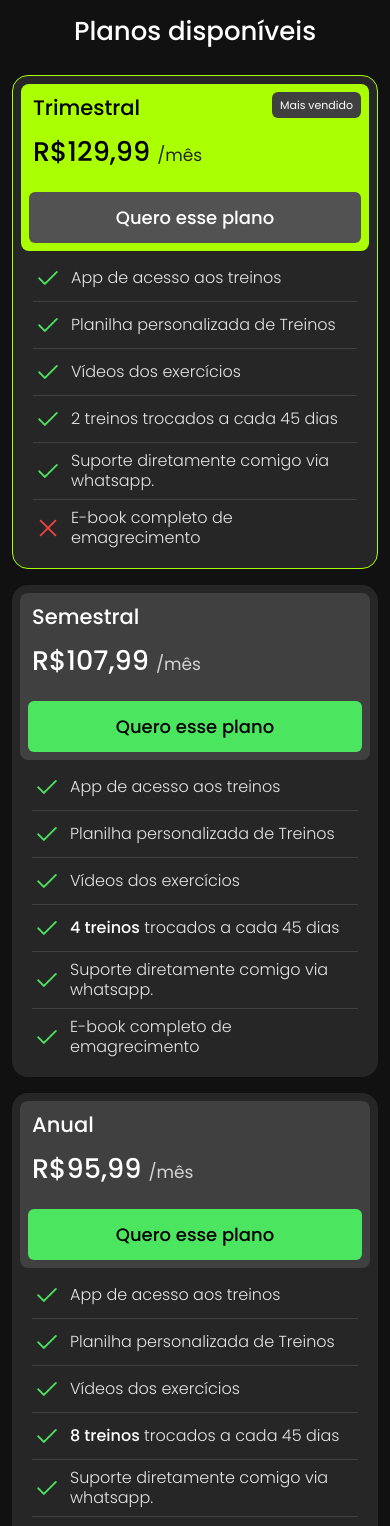
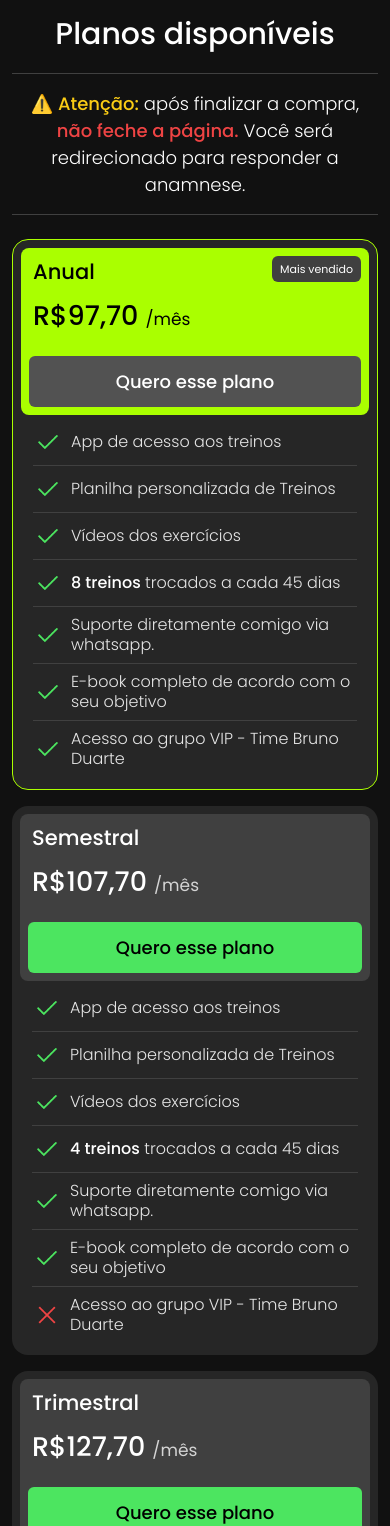
Before and after one commit to arthursingularity/brunoduartelp, a React (Create React App) app: page / in a window 390 px wide. Shown: the part 4860-6386 px from the top of the page. Built offline with nearby package versions, Linux system fonts and the light colour scheme.

Commit message:
code updated!

```diff
--- a/src/Home/index.js
+++ b/src/Home/index.js
@@ -383,18 +383,135 @@ function Home() {
                         </div>
                     </div>
 
-                    <div>
-                        <p className='text-[26px] font-medium text-center'>Planos disponíveis</p>
+                    <div className="text-center relative">
+                        <p className='text-[30px] font-medium text-center pb-4'>Planos disponíveis</p>
+                        <hr className='border-1 border-neutral-700' />
+                        <p className="text-[18px] font-light mt-4 mb-4">
+                            <span className="text-yellow-400 font-medium">⚠️ Atenção:</span> após finalizar a compra, <span className="font-medium text-red-500">não feche a página.</span> Você será redirecionado para responder a anamnese.
+                        </p>
+                        <hr className='border-1 border-neutral-700' />
                         <div className='space-y-4 mt-6 lg:flex lg:space-x-4 lg:justify-center lg:space-y-0'>
                             <div className='border p-2 border-bgreen bg-neutral-800 rounded-[16px] text-center overflow-hidden lg:w-[370px] max-w-[470px] mx-auto lg:mx-0'>
-                                <div className='bg-bgreen rounded-[8px] p-2 space-y-2'>
-                                    <div className='flex justify-between text-black'>
-                                        <p className='text-[21px] font-medium pl-1'>Trimestral</p>
+                                <div className='bg-bgreen rounded-[8px] p-2 space-y-2 text-black'>
+                                    <div className='flex justify-between'>
+                                        <p className='text-[21px] font-medium pl-1'>Anual</p>
                                         <p className='bg-neutral-700 text-white rounded-[6px] font-regular flex justify-center items-center h-[26px] px-2 text-[11px]'>Mais vendido</p>
                                     </div>
-                                    <p className='font-medium text-[27px] text-black text-left ml-1'>R$129,99 <span className='text-[17px] text-neutral-800 font-regular'>/mês</span></p>
+                                    <p className='font-medium text-[27px] text-left ml-1'>R$97,70 <span className='text-[17px] font-regular'>/mês</span></p>
+                                    <div className='text-center pt-3 text-white'>
+                                        <a
+                                            href="https://buy.stripe.com/aFa00ifnF7dzda6bMEfQI0E"
+                                            target="_blank"
+                                            rel="noopener noreferrer"
+                                        >
+                                            <button className='buttonHover font-medium bg-neutral-600 p-3 w-full rounded-[6px] text-[18px]'>Quero esse plano</button>
+                                        </a>
+                                    </div>
+                                </div>
+                                <div className='space-y-2 p-3 text-neutral-200 text-left'>
+                                    <div className='flex items-center space-x-2'>
+                                        <img className="w-[30px]" src="./imagens/check.png" />
+                                        <p className='leading-[20px]'>App de acesso aos treinos</p>
+                                    </div>
+                                    <hr className='border-1 border-neutral-700' />
+                                    <div className='flex items-center space-x-2'>
+                                        <img className="w-[30px]" src="./imagens/check.png" />
+                                        <p className='leading-[20px]'>Planilha personalizada de Treinos</p>
+                                    </div>
+                                    <hr className='border-1 border-neutral-700' />
+                                    <div className='flex items-center space-x-2'>
+                                        <img className="w-[30px]" src="./imagens/check.png" />
+                                        <p className='leading-[20px]'>Vídeos dos exercícios</p>
+                                    </div>
+                                    <hr className='border-1 border-neutral-700' />
+                                    <div className='flex items-center space-x-2'>
+                                        <img className="w-[30px]" src="./imagens/check.png" />
+                                        <p className='leading-[20px]'><span className="font-medium text-white">8 treinos</span> trocados a cada 45 dias</p>
+                                    </div>
+                                    <hr className='border-1 border-neutral-700' />
+                                    <div className='flex items-center space-x-2'>
+                                        <img className="w-[30px]" src="./imagens/check.png" />
+                                        <p className='leading-[20px]'>Suporte diretamente comigo via whatsapp.</p>
+                                    </div>
+                                    <hr className='border-1 border-neutral-700' />
+                                    <div className='flex items-center space-x-2'>
+                                        <img className="w-[30px]" src="./imagens/check.png" />
+                                        <p className='leading-[20px]'>E-book completo de acordo com o seu objetivo</p>
+                                    </div>
+                                    <hr className='border-1 border-neutral-700' />
+                                    <div className='flex items-center space-x-2'>
+                                        <img className="w-[30px]" src="./imagens/check.png" />
+                                        <p className='leading-[20px]'>Acesso ao grupo VIP - Time Bruno Duarte</p>
+                                    </div>
+                                </div>
+                            </div>
+                            <div className='p-2 bg-neutral-800 rounded-[16px] text-center overflow-hidden lg:w-[370px] max-w-[470px] mx-auto lg:mx-0'>
+                                <div className='bg-neutral-700 rounded-[8px] p-2 space-y-2'>
+                                    <div className='flex justify-between'>
+                                        <p className='text-[21px] font-medium pl-1'>Semestral</p>
+                                    </div>
+                                    <p className='font-medium text-[27px] text-left ml-1'>R$107,70 <span className='text-[17px] font-regular text-neutral-300'>/mês</span></p>
                                     <div className='text-center pt-3'>
-                                        <button className='buttonHover font-medium bg-neutral-600 p-3 w-full rounded-[6px] text-[18px]'>Quero esse plano</button>
+                                        <a
+                                            href="https://buy.stripe.com/eVqbJ08Zh55r4DA180fQI0F"
+                                            target="_blank"
+                                            rel="noopener noreferrer"
+                                        >
+                                            <button className='buttonHover font-medium bg-verde text-black p-3 w-full rounded-[6px] text-[18px]'>Quero esse plano</button>
+                                        </a>
+                                    </div>
+                                </div>
+                                <div className='space-y-2 p-3 text-neutral-200 text-left'>
+                                    <div className='flex items-center space-x-2'>
+                                        <img className="w-[30px]" src="./imagens/check.png" />
+                                        <p className='leading-[20px]'>App de acesso aos treinos</p>
+                                    </div>
+                                    <hr className='border-1 border-neutral-700' />
+                                    <div className='flex items-center space-x-2'>
+                                        <img className="w-[30px]" src="./imagens/check.png" />
+                                        <p className='leading-[20px]'>Planilha personalizada de Treinos</p>
+                                    </div>
+                                    <hr className='border-1 border-neutral-700' />
+                                    <div className='flex items-center space-x-2'>
+                                        <img className="w-[30px]" src="./imagens/check.png" />
+                                        <p className='leading-[20px]'>Vídeos dos exercícios</p>
+                                    </div>
+                                    <hr className='border-1 border-neutral-700' />
+                                    <div className='flex items-center space-x-2'>
+                                        <img className="w-[30px]" src="./imagens/check.png" />
+                                        <p className='leading-[20px]'><span className="font-medium text-white">4 treinos</span> trocados a cada 45 dias</p>
+                                    </div>
+                                    <hr className='border-1 border-neutral-700' />
+                                    <div className='flex items-center space-x-2'>
+                                        <img className="w-[30px]" src="./imagens/check.png" />
+                                        <p className='leading-[20px]'>Suporte diretamente comigo via whatsapp.</p>
+                                    </div>
+                                    <hr className='border-1 border-neutral-700' />
+                                    <div className='flex items-center space-x-2'>
+                                        <img className="w-[30px]" src="./imagens/check.png" />
+                                        <p className='leading-[20px]'>E-book completo de acordo com o seu objetivo</p>
+                                    </div>
+                                    <hr className='border-1 border-neutral-700' />
+                                    <div className='flex items-center space-x-2'>
+                                        <img className="w-[30px]" src="./imagens/close.png" />
+                                        <p className='leading-[20px]'>Acesso ao grupo VIP - Time Bruno Duarte</p>
+                                    </div>
+                                </div>
+                            </div>
+                            <div className='p-2 bg-neutral-800 rounded-[16px] text-center overflow-hidden lg:w-[370px] max-w-[470px] mx-auto lg:mx-0'>
+                                <div className='bg-neutral-700 rounded-[8px] p-2 space-y-2'>
+                                    <div className='flex justify-between'>
+                                        <p className='text-[21px] font-medium pl-1'>Trimestral</p>
+                                    </div>
+                                    <p className='font-medium text-[27px] text-left ml-1'>R$127,70 <span className='text-[17px] font-regular text-neutral-300'>/mês</span></p>
+                                    <div className='text-center pt-3'>
+                                        <a
+                                            href="https://buy.stripe.com/9B6eVc5N57dzgmicQIfQI0G"
+                                            target="_blank"
+                                            rel="noopener noreferrer"
+                                        >
+                                            <button className='buttonHover font-medium bg-verde text-black p-3 w-full rounded-[6px] text-[18px]'>Quero esse plano</button>
+                                        </a>
                                     </div>
                                 </div>
                                 <div className='space-y-2 p-3 text-neutral-200 text-left'>
@@ -425,91 +542,12 @@ function Home() {
                                     <hr className='border-1 border-neutral-700' />
                                     <div className='flex items-center space-x-2'>
                                         <img className="w-[30px]" src="./imagens/close.png" />
-                                        <p className='leading-[20px]'>E-book completo de emagrecimento</p>
-                                    </div>
-                                </div>
-                            </div>
-                            <div className='p-2 bg-neutral-800 rounded-[16px] text-center overflow-hidden lg:w-[370px] max-w-[470px] mx-auto lg:mx-0'>
-                                <div className='bg-neutral-700 rounded-[8px] p-2 space-y-2'>
-                                    <div className='flex justify-between'>
-                                        <p className='text-[21px] font-medium pl-1'>Semestral</p>
-                                    </div>
-                                    <p className='font-medium text-[27px] text-left ml-1'>R$107,99 <span className='text-[17px] font-regular text-neutral-300'>/mês</span></p>
-                                    <div className='text-center pt-3'>
-                                        <button className='buttonHover font-medium bg-verde text-black p-3 w-full rounded-[6px] text-[18px]'>Quero esse plano</button>
-                                    </div>
-                                </div>
-                                <div className='space-y-2 p-3 text-neutral-200 text-left'>
-                                    <div className='flex items-center space-x-2'>
-                                        <img className="w-[30px]" src="./imagens/check.png" />
-                                        <p className='leading-[20px]'>App de acesso aos treinos</p>
+                                        <p className='leading-[20px]'>E-book completo de acordo com o seu objetivo</p>
                                     </div>
                                     <hr className='border-1 border-neutral-700' />
                                     <div className='flex items-center space-x-2'>
-                                        <img className="w-[30px]" src="./imagens/check.png" />
-                                        <p className='leading-[20px]'>Planilha personalizada de Treinos</p>
-                                    </div>
-                                    <hr className='border-1 border-neutral-700' />
-                                    <div className='flex items-center space-x-2'>
-                                        <img className="w-[30px]" src="./imagens/check.png" />
-                                        <p className='leading-[20px]'>Vídeos dos exercícios</p>
-                                    </div>
-                                    <hr className='border-1 border-neutral-700' />
-                                    <div className='flex items-center space-x-2'>
-                                        <img className="w-[30px]" src="./imagens/check.png" />
-                                        <p className='leading-[20px]'><span className="font-medium text-white">4 treinos</span> trocados a cada 45 dias</p>
-                                    </div>
-                                    <hr className='border-1 border-neutral-700' />
-                                    <div className='flex items-center space-x-2'>
-                                        <img className="w-[30px]" src="./imagens/check.png" />
-                                        <p className='leading-[20px]'>Suporte diretamente comigo via whatsapp.</p>
-                                    </div>
-                                    <hr className='border-1 border-neutral-700' />
-                                    <div className='flex items-center space-x-2'>
-                                        <img className="w-[30px]" src="./imagens/check.png" />
-                                        <p className='leading-[20px]'>E-book completo de emagrecimento</p>
-                                    </div>
-                                </div>
-                            </div>
-                            <div className='p-2 bg-neutral-800 rounded-[16px] text-center overflow-hidden lg:w-[370px] max-w-[470px] mx-auto lg:mx-0'>
-                                <div className='bg-neutral-700 rounded-[8px] p-2 space-y-2'>
-                                    <div className='flex justify-between'>
-                                        <p className='text-[21px] font-medium pl-1'>Anual</p>
-                                    </div>
-                                    <p className='font-medium text-[27px] text-left ml-1'>R$95,99 <span className='text-[17px] font-regular text-neutral-300'>/mês</span></p>
-                                    <div className='text-center pt-3'>
-                                        <button className='buttonHover font-medium bg-verde text-black p-3 w-full rounded-[6px] text-[18px]'>Quero esse plano</button>
-                                    </div>
-                                </div>
-                                <div className='space-y-2 p-3 text-neutral-200 text-left'>
-                                    <div className='flex items-center space-x-2'>
-                                        <img className="w-[30px]" src="./imagens/check.png" />
-                                        <p className='leading-[20px]'>App de acesso aos treinos</p>
-                                    </div>
-                                    <hr className='border-1 border-neutral-700' />
-                                    <div className='flex items-center space-x-2'>
-                                        <img className="w-[30px]" src="./imagens/check.png" />
-                                        <p className='leading-[20px]'>Planilha personalizada de Treinos</p>
-                                    </div>
-                                    <hr className='border-1 border-neutral-700' />
-                                    <div className='flex items-center space-x-2'>
-                                        <img className="w-[30px]" src="./imagens/check.png" />
-                                        <p className='leading-[20px]'>Vídeos dos exercícios</p>
-                                    </div>
-                                    <hr className='border-1 border-neutral-700' />
-                                    <div className='flex items-center space-x-2'>
-                                        <img className="w-[30px]" src="./imagens/check.png" />
-                                        <p className='leading-[20px]'><span className="font-medium text-white">8 treinos</span> trocados a cada 45 dias</p>
-                                    </div>
-                                    <hr className='border-1 border-neutral-700' />
-                                    <div className='flex items-center space-x-2'>
-                                        <img className="w-[30px]" src="./imagens/check.png" />
-                                        <p className='leading-[20px]'>Suporte diretamente comigo via whatsapp.</p>
-                                    </div>
-                                    <hr className='border-1 border-neutral-700' />
-                                    <div className='flex items-center space-x-2'>
-                                        <img className="w-[30px]" src="./imagens/check.png" />
-                                        <p className='leading-[20px]'>E-book completo de emagrecimento</p>
+                                        <img className="w-[30px]" src="./imagens/close.png" />
+                                        <p className='leading-[20px]'>Acesso ao grupo VIP - Time Bruno Duarte</p>
                                     </div>
                                 </div>
                             </div>
```
